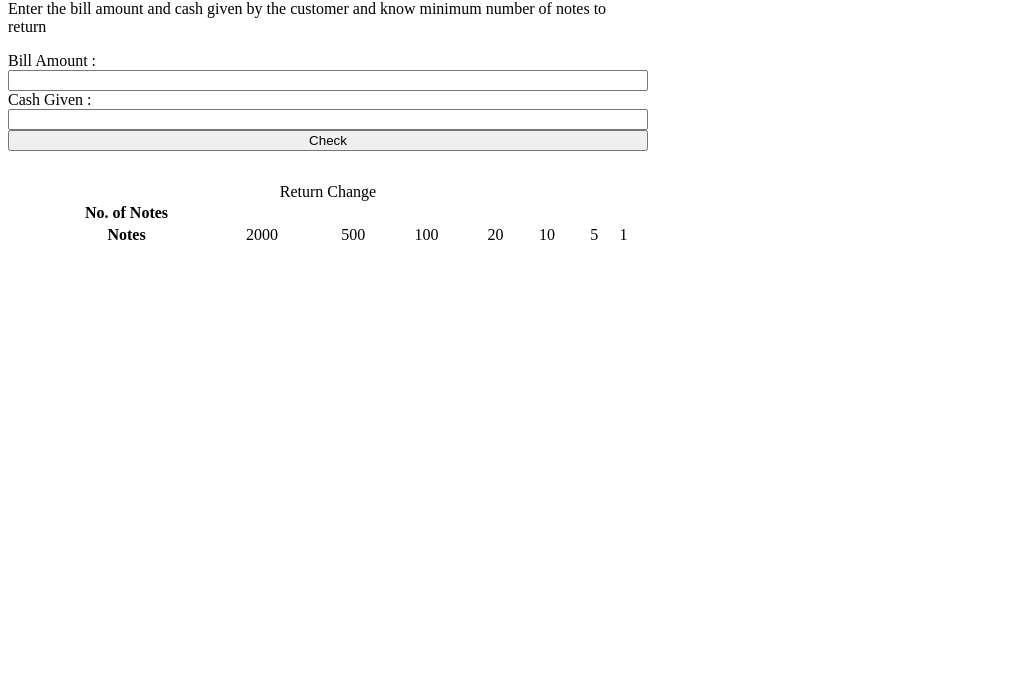
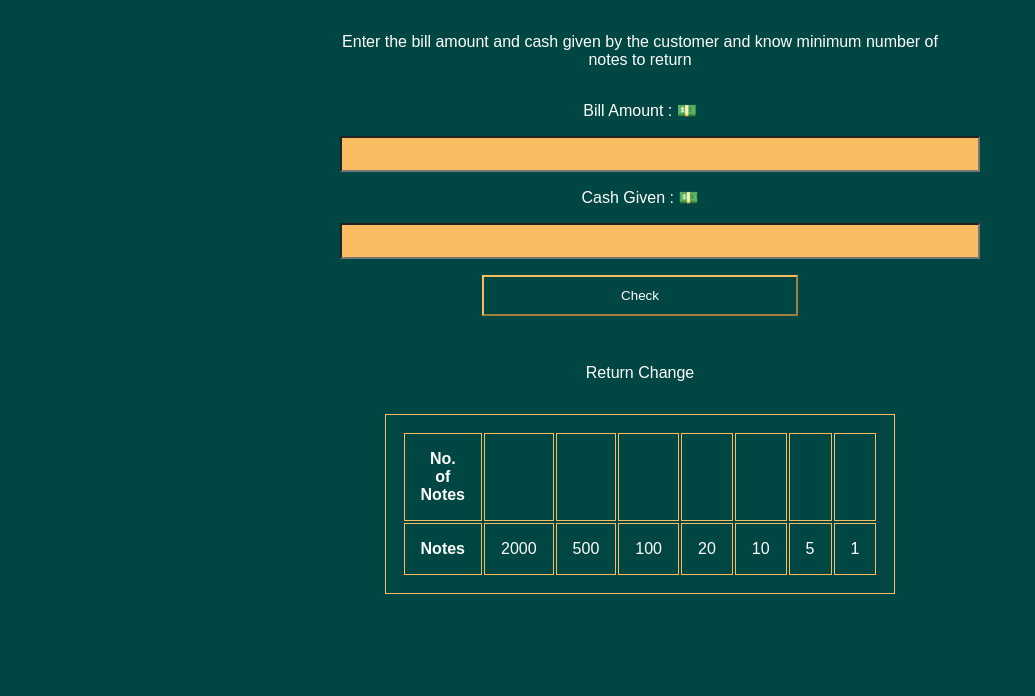
Before and after one commit to Shivang-purrohit/Cash-Register, a plain HTML site: page index.html in a window 1280 px wide. Shown: the part 104-800 px from the top of the page, without its empty margins (0-1035 px from the left). Drawn offline with Linux system fonts and the light colour scheme; a web font is replaced by a local one.

Commit message:
updated with css

```diff
--- a/index.html
+++ b/index.html
@@ -10,14 +10,14 @@
 <body>
 <div class="container">
 
-        <h1 class="heading">Cash Register Manager</h1>
+        <h1 class="heading">Cash Register Manager 💰</h1>
         <p class="description">
             Enter the bill amount and cash given by the customer and know minimum number of notes to return
         </p>
-        <label for="bill-amount">Bill Amount :</label>
+        <label for="bill-amount">Bill Amount : 💵</label>
         <input id="bill-amount" type="text" />
 
-        <label for="cash-given">Cash Given :</label>
+        <label for="cash-given">Cash Given : 💵</label>
         <input type="text"  id="cash-given" />
         <button id="check-button">Check</button>
         <p id="error-message"></p>
@@ -26,6 +26,7 @@
          <caption>Return Change</caption>
          <tr>
              <th>No. of Notes</th>
+             <td class="no-of-notes"></td>
              <td class="no-of-notes"></td>
              <td class="no-of-notes"></td>
              <td class="no-of-notes"></td>
--- a/index.js
+++ b/index.js
@@ -1,14 +1,14 @@
 const billAmount = document.querySelector("#bill-amount");
 const cashGiven = document.querySelector("#cash-given");
 const checkButton = document.querySelector("#check-button");
-const message = document.querySelector("error-message");
+const message = document.querySelector("#error-message");
 const noOfNotes = document.querySelectorAll(".no-of-notes");
 
 const availableNotes = [2000, 500, 100, 20, 10, 5, 1];
 
  checkButton.addEventListener("click", function validateBillAndCashAmount()
  {
-     //hideMessage();
+     hideMessage();
      if(billAmount.value >= billAmount.value){
          const amountToBeReturned = cashGiven.value - billAmount.value;
          calculateChange(amountToBeReturned);
@@ -17,10 +17,10 @@ const availableNotes = [2000, 500, 100, 20, 10, 5, 1];
          showMessage("do you wanna wash paltes?");
 
      }
-     //else{
+   // else{
          showMessage("invalid Bill Amount");
 
-     //}
+    // }
 
  });
 
@@ -28,19 +28,19 @@ const availableNotes = [2000, 500, 100, 20, 10, 5, 1];
       for(let i = 0; i < availableNotes.length; i++)
       {
           const numberOfNotes = Math.trunc(
-              amountToBeReturned / availableNotes[i]
+              amountToBeReturned / availableNotes[i]);
 
-          );
           amountToBeReturned = amountToBeReturned % availableNotes[i];
           noOfNotes[i].innerText = numberOfNotes;
+
 
       }
   }
 
-  //function hideMessage() {
-     // message.style.display = "none";
-  //}
- // function showMessage(msg) {
+  function hideMessage() {
+      message.style.display = "none";
+  }
+  //function showMessage(msg) {
     //  message.style.display = "block";
-    //  message.innerText = msg;
- // }
+     // message.innerText = msg;
+ //}
--- a/main.css
+++ b/main.css
@@ -1,9 +1,84 @@
+
+@import url('https://fonts.googleapis.com/css2?family=Fascinate&family=Kdam+Thmor+Pro&family=Montserrat:ital,wght@1,300;1,400;1,700&family=Pacifico&display=swap');
+
 *{
+    background-color: #004643;
+color: white;
+font-family: 'Kdam Thmor Pro', sans-serif;
+}
+
+.heading{
+    text-align: center;
+}
+
+.container{
+width: 50%;
+
+   margin: auto;
+   padding: 2rem;
 
 }
 
-.container{
-    display: flex;
-    flex-direction: column;
-    width: 50vw;
+.change-table{
+    margin-left: auto;
+    margin-right: auto;
+
+
 }
+
+#bill-amount{
+    background-color: #F9BC60;
+    width: 100%;
+    padding-top: 1rem;
+    margin: 1rem;
+    color: #004643;
+
+}
+
+table, th, td {
+    border: 1px solid;
+    width: 40%;
+    padding: 1rem;
+    border-color: #F9BC60;
+
+}
+.no-of-notes{
+
+}
+
+
+#cash-given {
+    background-color: #F9BC60;
+    width: 100%;
+    padding-top: 1rem;
+    margin: 1rem;
+    text-align: center;
+    color: #004643;
+}
+
+input,label{
+    display: block;
+    text-align: center;
+}
+
+input{
+    margin-bottom: 0.5rem;
+    width: 100%;
+
+}
+#check-button{
+    display: block;
+    margin: auto;
+    width: 50%;
+    padding: 0.7rem;
+    border-color: #F9BC60;
+
+}
+caption{
+    padding: 2rem;
+}
+
+.description{
+    text-align: center;
+    padding: 1rem;
+}
```
